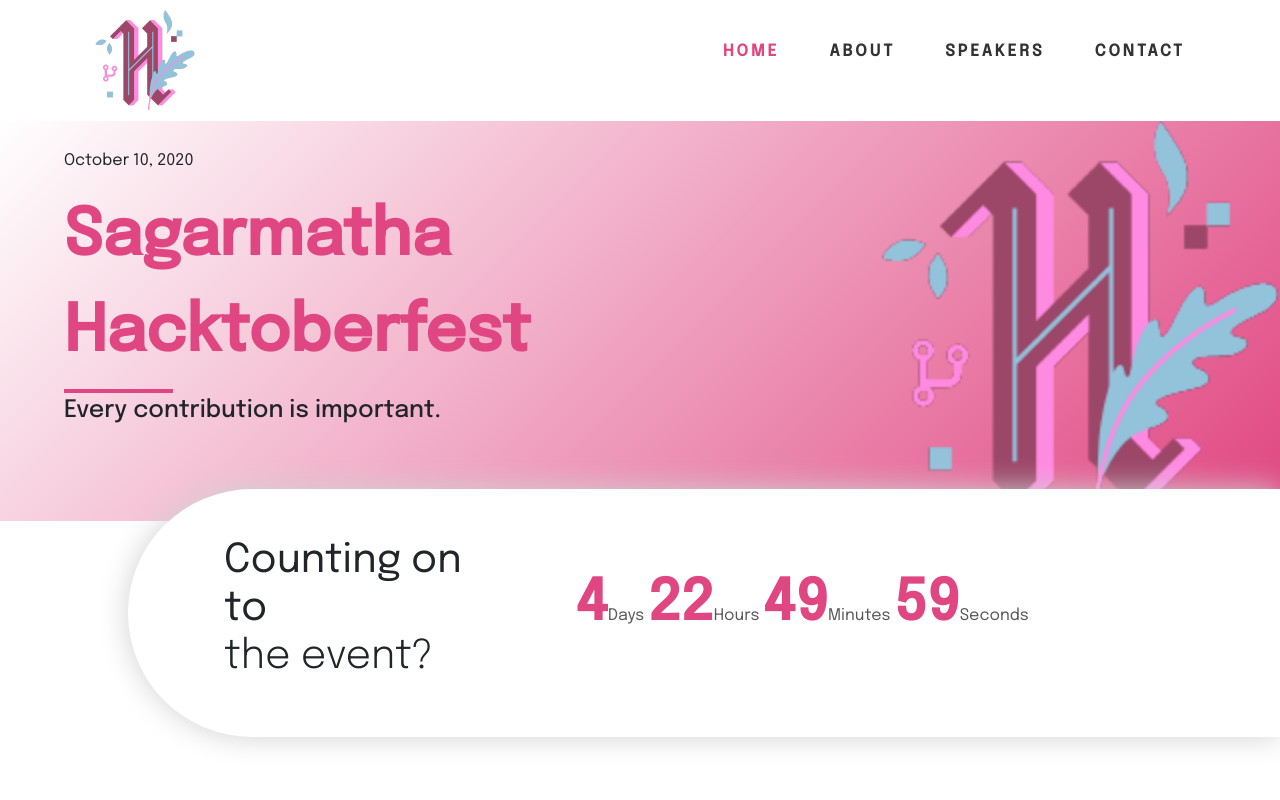
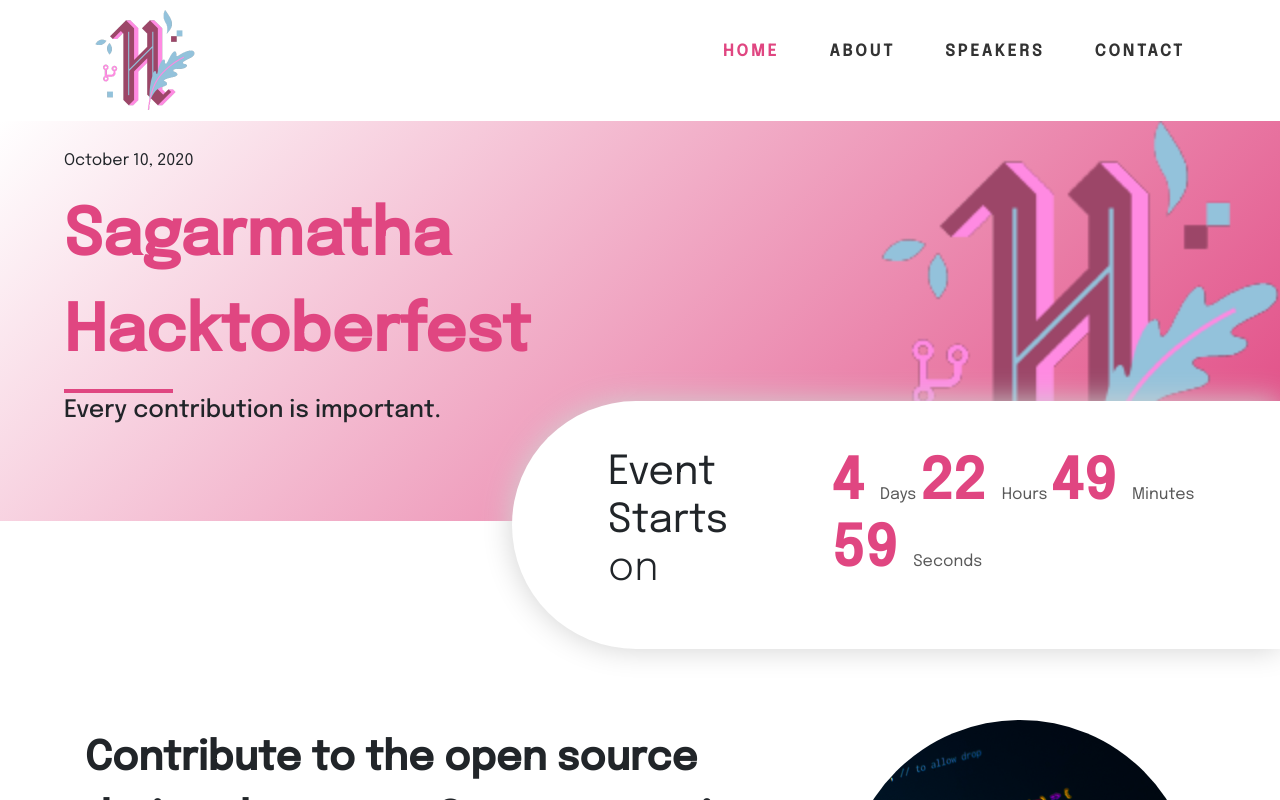
Before and after one commit to Hacktoberfest-Nepal/HacktoberfestNepal, a React (Create React App) app: page / in a window 1280 px wide. Shown: the top 800 px of the page. Built offline with nearby package versions, Linux system fonts and the light colour scheme.

Commit message:
updated: styles and text size

```diff
--- a/src/components/TimeOutComponent.js
+++ b/src/components/TimeOutComponent.js
@@ -42,44 +42,44 @@ const TimeOutComponent = () => {
   }, []);
   return (
     <div>
-      <div className="container-fluid timeout-outer-wrapper m-0 p-0">
-        <div className="timeout-wrapper p-5 d-block d-lg-flex align-items-center justify-content-space-between">
+      <div className="container-fluid timeout-outer-wrapper m-0 p-0" >
+        <div className="timeout-wrapper p-5 d-block d-lg-flex align-items-center justify-content-space-between" style={{ marginTop: "-120px", marginLeft: "40%" }}>
           <div className="timeout-content pl-5 p-lg-auto  col-12 col-lg-4">
             <h1 className="font-weight-normal">
-              Counting on to
+              Event Starts
               <br />
-              <span className="font-weight-light">the event?</span>
+              <span className="font-weight-light">on</span>
             </h1>
           </div>
           <div className="timeout-date-time-wrapper pl-5 p-lg-auto col-12 col-lg-8 pl-4">
             {!isExpired ? (
               <p>
                 <span
-                  className="display-4 font-weight-bold date-time"
+                  className="display-4 font-weight-bold date-time mr-3"
                   id="days">
                   {days}
                 </span>
                 Days{" "}
                 <span
-                  className="display-4 font-weight-bold date-time"
+                  className="display-4 font-weight-bold date-time mr-3"
                   id="hours">
                   {hours}
                 </span>
                 Hours{" "}
                 <span
-                  className="display-4 font-weight-bold date-time"
+                  className="display-4 font-weight-bold date-time mr-3"
                   id="minutes">
                   {minutes}
                 </span>
                 Minutes{" "}
-                <span className="display-4 font-weight-bold date-time">
+                <span className="display-4 font-weight-bold date-time mr-3">
                   {seconds}
                 </span>
                 Seconds
               </p>
             ) : (
-              <p>Event Finished!!</p>
-            )}
+                <p>Event Finished!!</p>
+              )}
           </div>
         </div>
       </div>
```
